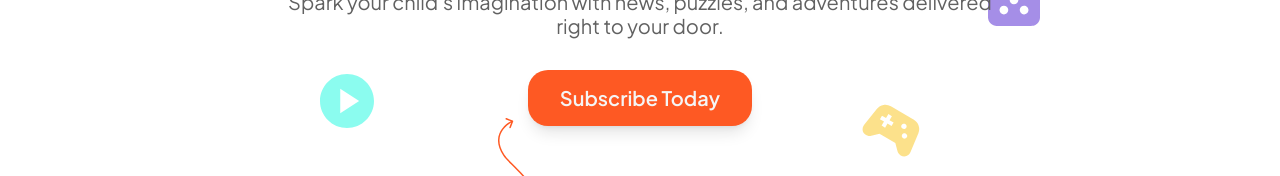
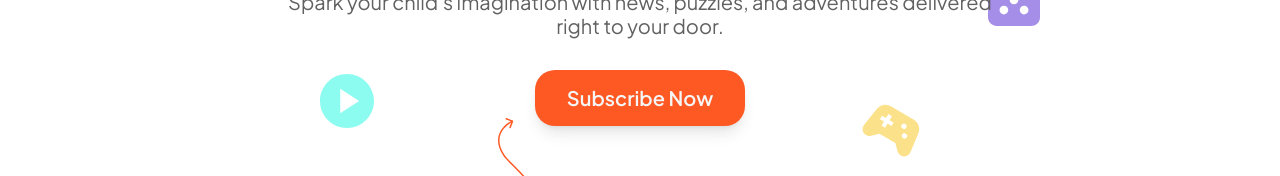
Before and after one commit to s-gajjar/wander-nook, a Next.js app: page / in a window 1280 px wide. Shown: the part 382-558 px from the top of the page. Built offline with nearby package versions, Linux system fonts and the light colour scheme; no server answers.

Commit message:
subscribe now

```diff
--- a/src/components/LandingPage/HomePage/index.tsx
+++ b/src/components/LandingPage/HomePage/index.tsx
@@ -75,7 +75,7 @@ const HomePage = () => {
           onClick={scrollToPricing}
           className="bg-[var(--font-orange-main-color)] cursor-pointer hover:bg-orange-600 text-[var(--font-white-shade-1)] font-semibold text-[20px] leading-6 px-8 py-4 rounded-[20px] transition-colors duration-300 mb-8 shadow-lg"
         >
-          Subscribe Today
+          Subscribe Now
         </button>
 
         {/* Curved Arrow */}
```
